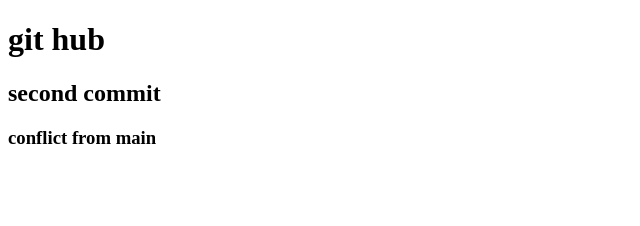
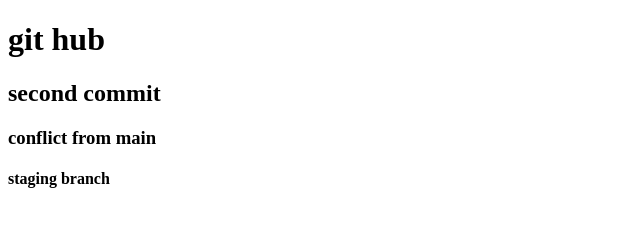
Before and after one commit to phamduy04/flutter_demo, a plain HTML site: page index.html in a window 1280 px wide. Shown: the whole page, without its empty margins (0-640 px from the left). Drawn offline with Linux system fonts and the light colour scheme.

Commit message:
branch dev

```diff
--- a/index.html
+++ b/index.html
@@ -10,5 +10,6 @@
           <h1> git hub</h1>
           <h2> second commit </h2>
           <h3> conflict from main</h3>
+          <h4> staging branch</h4>
   </body>
 </html>
```
